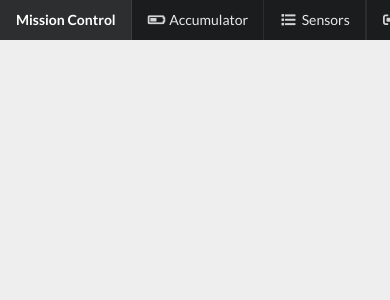
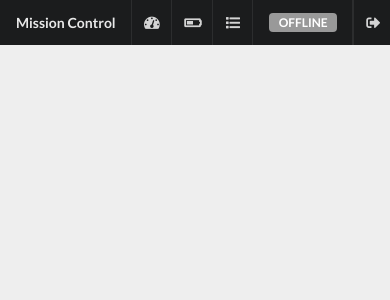
Before and after one commit to Ingimarsson/mission-control, a Django app: template templates/base.html in a window 390 px wide. Shown: the top 300 px of the page. Run offline with Django 3.2, Linux system fonts and the light colour scheme; the template is opened without the code that fills it, so the values that code supplies are empty; some libraries are stand-ins or nearby versions.

Commit message:
Added dashboard and fixed mobile look

```diff
--- a/control/urls.py
+++ b/control/urls.py
@@ -23,7 +23,8 @@ urlpatterns = [
     path('admin/', admin.site.urls),
     path('login/', auth_views.LoginView.as_view(template_name='login.html')),
     path('logout/', auth_views.LogoutView.as_view(next_page='/login')),
-    path('', views.accumulator),
+    path('', views.dashboard),
+    path('accumulator/', views.accumulator),
     path('sensors/', views.sensors),
-    path('api/sensors/upload', views.api_sensors_upload)
+    path('api/sensors/upload/', views.api_sensors_upload)
 ]
--- a/templates/base.html
+++ b/templates/base.html
@@ -14,16 +14,30 @@
     <style>
       .grid td, .grid th { padding: 5px 6px 5px 6px !important; }
       .ui.action.input input[type="file"] {display: none;}
+      @media only screen and (max-width: 767px) {
+          a.item {
+            font-size: 0px;
+          }
+          a.item i {
+            font-size: 14px !important;
+            margin: 0px 12px !important;
+          }
+        }
     </style>
 </head>
 <body style="background-color: #EEE;">
 <div class="ui fixed inverted menu">
     <div class="ui container">
-      <a href="/" class="header item">
+      <div class="header item">
         Mission Control
-      </a>
-      <a href="/" class="item"><i class="battery half icon"></i> Accumulator</a>
+      </div>
+      <a href="/" class="item"><i class="dashboard icon"></i></i> Dashboard</a>
+      <a href="/accumulator" class="item"><i class="battery half icon"></i> Accumulator</a>
       <a href="/sensors" class="item"><i class="list icon"></i></i> Sensors</a>
+      <div class="item">
+        <div class="ui red label" style="margin-left: 0px; display: none;">LIVE</div>
+        <div class="ui label" style="margin-left: 0px;">OFFLINE</div>
+      </div>
       <a href="/logout" class="right item"><i class="sign out icon"></i> Sign Out</a>
     </div>
   </div>
```
Also changed, not shown: control/views.py (+9 -0 lines), templates/accumulator.html (+5 -5 lines), templates/dashboard.html (added, +53 -0 lines).
